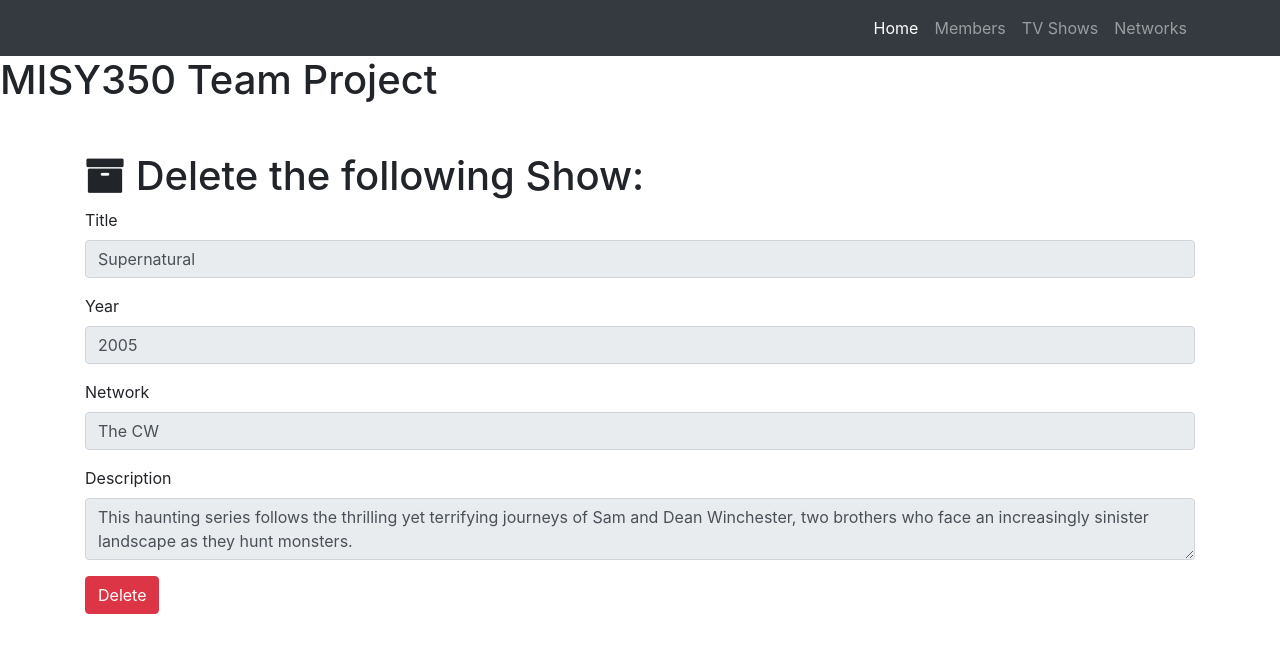
After one commit to casalegm/team-project, a Flask app: page /tvshow/delete/1 in a window 1280 px wide. The commit adds this page. Shown: the top 653 px of the page. Run offline with Flask 2, Linux system fonts and the light colour scheme; data comes from the database, SQL or seed files in the repository; both versions use the stored data as it was after the commit; some libraries are stand-ins or nearby versions.

Commit message:
added delete and ajax delete

```diff
--- a/project.py
+++ b/project.py
@@ -1,5 +1,5 @@
 import os
-from flask import Flask, session, render_template, request, flash, redirect, url_for
+from flask import Flask, session, render_template, request, flash, redirect, url_for, jsonify
 from flask_sqlalchemy import SQLAlchemy
 
 app = Flask(__name__)
@@ -79,6 +79,25 @@ def edit_show(id):
         db.session.commit()
         return redirect(url_for('shows_page'))
 
+@app.route('/tvshow/delete/<int:id>', methods=['GET', 'POST'])
+def delete_show(id):
+    show = Show.query.filter_by(id=id).first()
+    networks = Network.query.all()
+    if request.method == 'GET':
+        return render_template('tvshow-delete.html', show=show, networks=networks)
+    if request.method == 'POST':
+        db.session.delete(show)
+        db.session.commit()
+        return redirect(url_for('show_all_shows'))
+
+
+@app.route('/api/tvshow/<int:id>', methods=['DELETE'])
+def delete_ajax_show(id):
+    show = Show.query.get_or_404(id)
+    db.session.delete(show)
+    db.session.commit()
+    return jsonify({"id": str(show.id), "title": show.title})
+
 
 @app.route('/networks')
 def networks_page():
@@ -113,5 +132,23 @@ def edit_network(id):
         db.session.commit()
         return redirect(url_for('networks_page'))
 
+@app.route('/network/delete/<int:id>', methods=['GET', 'POST'])
+def delete_network(id):
+    network = Network.query.filter_by(id=id).first()
+    if request.method == 'GET':
+        return render_template('network-delete.html', network=network)
+    if request.method == 'POST':
+        db.session.delete(network)
+        db.session.commit()
+        return redirect(url_for('show_all_networks'))
+
+
+@app.route('/api/network/<int:id>', methods=['DELETE'])
+def delete_ajax_network(id):
+    network = Network.query.get_or_404(id)
+    db.session.delete(network)
+    db.session.commit()
+    return jsonify({"id": str(network.id), "name": network.name})
+
 if __name__ == '__main__':
     app.run(debug=True)
--- a/templates/home-page.html
+++ b/templates/home-page.html
@@ -11,6 +11,10 @@
   <link rel="stylesheet" href="https://maxcdn.bootstrapcdn.com/bootstrap/4.0.0-beta.2/css/bootstrap.min.css">
   <!-- Fontawesome CSS -->
   <link rel="stylesheet" href="https://maxcdn.bootstrapcdn.com/font-awesome/4.7.0/css/font-awesome.min.css">
+  <!-- SweetAlert CSS -->
+ <link rel="stylesheet" href="https://cdnjs.cloudflare.com/ajax/libs/sweetalert/1.1.3/sweetalert.css">
+ <!-- Toastr CSS -->
+ <link rel="stylesheet" href="https://cdnjs.cloudflare.com/ajax/libs/toastr.js/latest/css/toastr.min.css">
   {% endblock%}
 </head>
 
@@ -43,12 +47,6 @@
       </div>
     </div>
   </nav>
-  {% for category, message in get_flashed_messages(with_categories=true) %}
-    <div class="alert alert-{{category}}">
-    <button type="button" class="close" data-dismiss="alert">&times;</button>
-      {{ message }}
-    </div>
-  {% endfor %}
 
   <h1> MISY350 Team Project </h1>
   <h1> MISY350 Team Project </h1>
@@ -57,11 +55,40 @@
   {% endblock%}
 
   {% block scripts%}
-  <!-- jQuery first, then Popper.js, then Bootstrap JS -->
-  <script src="https://code.jquery.com/jquery-3.2.1.slim.min.js"></script>
-  <script src="https://cdnjs.cloudflare.com/ajax/libs/popper.js/1.12.3/umd/popper.min.js"></script>
-  <script src="https://maxcdn.bootstrapcdn.com/bootstrap/4.0.0-beta.2/js/bootstrap.min.js"></script>
-  {% endblock%}
-</body>
+  <!-- jQuery full version first, then Popper.js, then Bootstrap JS -->
+   <script src="https://code.jquery.com/jquery-3.2.1.js"></script>
+   <script src="https://cdnjs.cloudflare.com/ajax/libs/popper.js/1.12.3/umd/popper.min.js"></script>
+   <script src="https://maxcdn.bootstrapcdn.com/bootstrap/4.0.0-beta.2/js/bootstrap.min.js"></script>
+   <!-- SweetAlert JS -->
+   <script src="https://cdnjs.cloudflare.com/ajax/libs/sweetalert/1.1.3/sweetalert.min.js"></script>
+   <!-- Toastr JS -->
+   <script src="https://cdnjs.cloudflare.com/ajax/libs/toastr.js/latest/js/toastr.min.js"></script>
+   <script>
+     toastr.options = {
+         "closeButton": true,
+         "debug": false,
+         "progressBar": true,
+         "preventDuplicates": true,
+         "positionClass": "toast-top-center",
+         "onclick": null,
+         "showDuration": "400",
+         "hideDuration": "500",
+         "timeOut": "3000",
+         "extendedTimeOut": "1000",
+         "showEasing": "swing",
+         "hideEasing": "linear",
+         "showMethod": "fadeIn",
+         "hideMethod": "fadeOut"
+     }
+     {% for category, message in get_flashed_messages(with_categories=true) %}
+         var toastr_category = '{{ category }}';
+         if (toastr_category === 'message') {
+             toastr_category = 'info';
+         }
+         toastr[toastr_category]('{{message}}');
+     {% endfor %}
+   </script>
+   {% endblock%}
+ </body>
 
-</html>
+ </html>
--- /dev/null
+++ b/templates/tvshow-delete.html
@@ -0,0 +1,41 @@
+{% extends "home-page.html"%}
+{% block title %}Delete Show{% endblock %}
+{% block page_content%}
+
+  <!-- Page Content -->
+  <div class="container">
+    <h1 class="mt-5"><i class="fa fa-archive" aria-hidden="true"></i> Delete the following Show:</h1>
+    <form action="/show/delete/{{show.id}}" method="post">
+      <div class="form-group">
+        <label>Title</label>
+        <input class="form-control" type="text" name="title" value="{{show.title}}" required="true" readonly="true">
+      </div>
+      <div class="form-group">
+        <label>Year</label>
+        <input class="form-control" type="text" name="year" value="{{show.year}}" readonly="true">
+      </div>
+      <div class="form-group">
+        <label>Network</label>
+        <input class="form-control" type="text" name="network" value="{{show.network.name}}" readonly="true">
+      </div>
+      <div class="form-group">
+        <label>Description</label>
+        <textarea class="form-control" name="description" required="true" readonly="true">{{show.description}}</textarea>
+      </div>
+      <button type="submit" class="btn btn-danger" id="delete_btn">Delete</button>
+    </form>
+  </div>
+
+{% endblock%}
+{% block scripts%}
+  {{super()}}
+  <script>
+  $(document).ready(function () {
+    $('#delete_btn').click(function () {
+      if (! confirm('Are you sure?')) {
+        return false;
+      }
+    })
+  });
+  </script>
+{% endblock%}
```
Also changed, not shown: templates/network-all.html (+58 -1 lines), templates/network-delete.html (added, +34 -0 lines), templates/tvshow-all.html (+58 -2 lines), data.sqlite.
